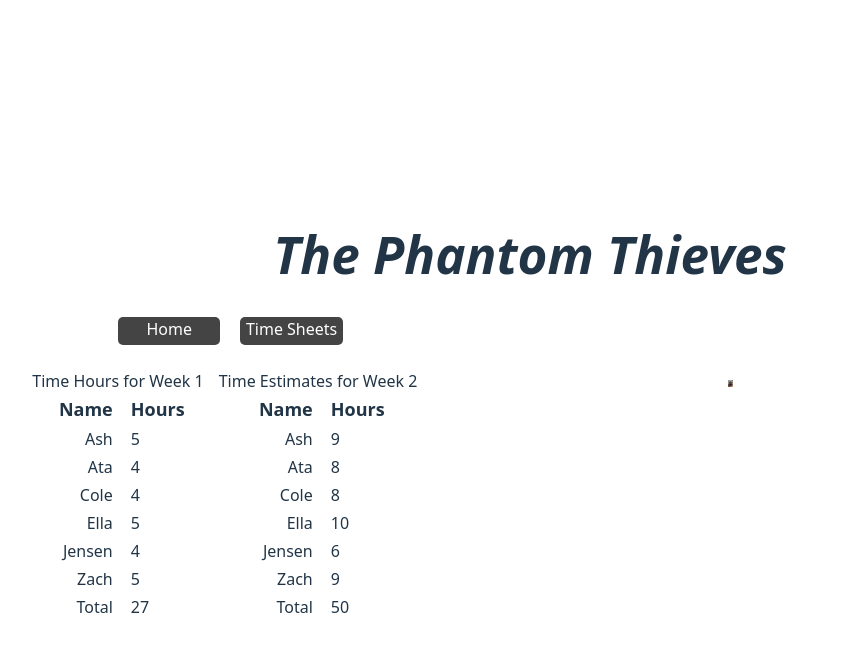
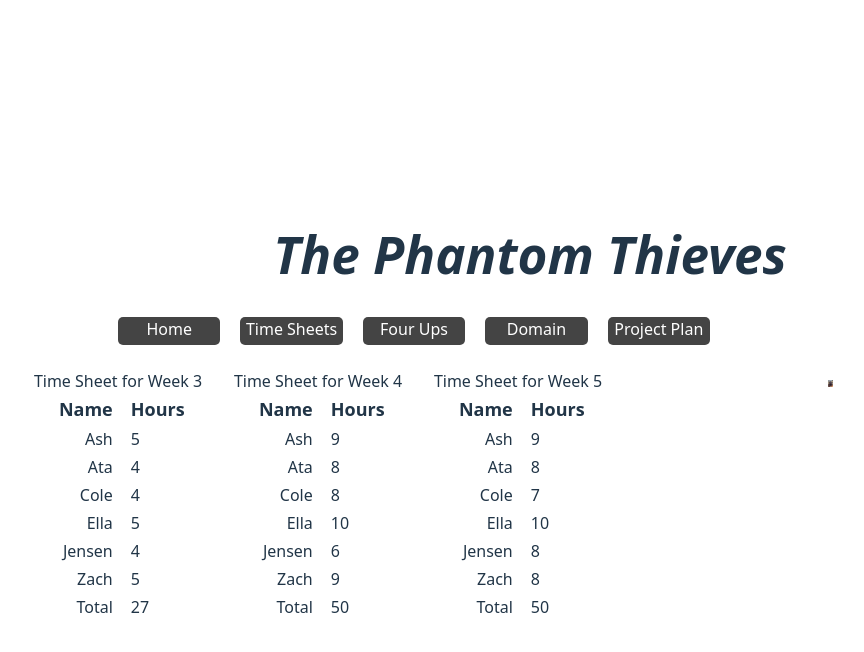
Before and after one commit to Ellamn/SWEN-561-PROJECT-WEBPAGE, a React (Vite) app: page / in a window 1280 px wide. Both pictures are taken after a click on the element "Time Sheets". Shown: the top 652 px of the page, without its empty margins (174-1038 px from the left). Built offline with nearby package versions, Linux system fonts and the light colour scheme.

Commit message:
added week 5 four ups and week 4 times to website

```diff
--- a/src/App.css
+++ b/src/App.css
@@ -3,6 +3,10 @@
   margin: 10rem;
   padding: 2rem;
   text-align: center;
+}
+
+.bold {
+  font-weight: bolder;
 }
 
 .logo {
@@ -109,6 +113,19 @@
   text-align: left;
 }
 
+.fourUpsTable {
+  width: 600px;
+  float: left;
+}
+
+.fourUpsHeader {
+  height: 40px;
+  font-weight: bolder;
+  background: black;
+  color: white;
+  width: 300px;
+}
+
 @media (prefers-color-scheme: light) {
   .navbarElement {
     color: white;
--- a/src/App.jsx
+++ b/src/App.jsx
@@ -1,11 +1,17 @@
 import ash from '/ash.png'
 import './App.css'
 import { useState } from 'react'
-import { Home } from './Home'
-import { Time } from './Time'
+import Home from './Home'
+import Time from './Time'
+import Domain from './Domain'
+import Plan from './Plan'
+import Fours from './Fours'
 
 const HOME = 1
 const TIME = 2
+const DOMAIN = 3
+const PLAN = 4
+const FOUR = 5
 
 function App() {
   const [show, setShow] = useState(HOME)
@@ -16,6 +22,9 @@ function App() {
       <div className='navbar'>
         <div className='navbarElement navbarElementFirst' onClick={() => setShow(1)}>Home</div>
         <div className='navbarElement' onClick={() => setShow(2)}>Time Sheets</div>
+        <div className='navbarElement' onClick={() => setShow(5)}>Four Ups</div>
+        <div className='navbarElement' onClick={() => setShow(3)}>Domain Model</div>
+        <div className='navbarElement' onClick={() => setShow(4)}>Project Plan</div>
       </div>
       <br/>
       {show === HOME ?
@@ -28,6 +37,21 @@ function App() {
         :
         null
       }
+      {show === DOMAIN ?
+        <Domain/>
+        :
+        null
+      }
+      {show === PLAN ?
+        <Plan/>
+        :
+        null
+      }
+      {show === FOUR ?
+        <Fours/>
+        :
+        null
+      }
       <img src={ash} alt="ash.png" className='ash'/>
     </div>
   )
--- /dev/null
+++ b/src/Domain.jsx
@@ -0,0 +1,5 @@
+export default function Domain() {
+    return (
+        <img src="CWA.drawio.png"></img>
+    )
+}
--- /dev/null
+++ b/src/Fours.jsx
@@ -0,0 +1,41 @@
+const WEEK_OBJECTS = [
+    {weekNumber: 5,
+        vision: 'To complete the last few documentation pieces of Sprint 0, as defined in Jira',
+        metrics: 'Work hours per team member, Jira completed task items',
+        risk: 'Worker availability, Demo validation - demo reveals issues with implementation',
+        plan: 'All team members complete their tasks in Jira, Items are verified by Dr.Rantanen'
+    }
+]
+
+export default function Fours() {
+    return (
+        <div className="timeTablesContainer">
+            {WEEK_OBJECTS.map((w) => {
+                return(
+                    <table key={w.weekNumber} className="fourUpsTable">
+                        <caption className="bold">4-up for Week {w.weekNumber}</caption>
+                        <tbody>
+                            <tr className="fourUpsHeader">
+                                <td>Vision/Objective</td>
+                                <td>Validation Metrics</td>
+                            </tr>
+                            <tr>
+                                <td>{w.vision}</td>
+                                <td>{w.metrics}</td>
+                            </tr>
+                            <tr className="fourUpsHeader">
+                                <td>Risks</td>
+                                <td>Action Plan</td>
+                            </tr>
+                            <tr>
+                                <td>{w.risk}</td>
+                                <td>{w.plan}</td>
+                            </tr>
+                        </tbody>
+                    </table>
+                )
+            })
+            }
+        </div>
+    )
+}
--- a/src/Home.jsx
+++ b/src/Home.jsx
@@ -1,4 +1,4 @@
-export function Home() {
+export default function Home() {
     return (
         <div>
             <h2>The Project</h2>
--- /dev/null
+++ b/src/Plan.jsx
@@ -0,0 +1,5 @@
+export default function Plan() {
+    return (
+        <embed src="CWAST Project Plan.pdf" width='800px' height='1000px'/>
+    )
+}
--- a/src/Time.jsx
+++ b/src/Time.jsx
@@ -1,76 +1,58 @@
-export function Time() {
+const WEEK_OBJECTS = [
+    {weekNumber: 3,
+        hours: [{name: 'Ash', hours: 5},
+                {name: 'Ata', hours: 4},
+                {name: 'Cole', hours: 4},
+                {name: 'Ella', hours: 5},
+                {name: 'Jensen', hours: 4},
+                {name: 'Zach', hours: 5},
+                {name: 'Total', hours: 27}]
+    },
+    {weekNumber: 4,
+        hours: [{name: 'Ash', hours: 9},
+                {name: 'Ata', hours: 8},
+                {name: 'Cole', hours: 8},
+                {name: 'Ella', hours: 10},
+                {name: 'Jensen', hours: 6},
+                {name: 'Zach', hours: 9},
+                {name: 'Total', hours: 50}]
+    },
+    {weekNumber: 5,
+        hours: [{name: 'Ash', hours: 9},
+                {name: 'Ata', hours: 8},
+                {name: 'Cole', hours: 7},
+                {name: 'Ella', hours: 10},
+                {name: 'Jensen', hours: 8},
+                {name: 'Zach', hours: 8},
+                {name: 'Total', hours: 50}]
+    }
+]
+
+export default function Time() {
     return (
         <div className="timeTablesContainer">
-            <table className="timeTable">
-                <caption>Time Hours for Week 1</caption>
+            {WEEK_OBJECTS.map((w) => {
+                return(
+                    <table key={w.weekNumber} className="timeTable">
+                        <caption>Time Sheet for Week {w.weekNumber}</caption>
+                        <tbody>
                             <tr className="timeTableRow tableHeader">
                                 <th className="timeTableName">Name</th>
                                 <th className="timeTableHours">Hours</th>
                             </tr>
-                <tr className="timeTableRow">
-                    <td className="timeTableName">Ash</td>
-                    <td className="timeTableHours">5</td>
+                            {w.hours.map((i) => {
+                                return (
+                                    <tr key={i.name} className="timeTableRow">
+                                        <td className="timeTableName">{i.name}</td>
+                                        <td className="timeTableHours">{i.hours}</td>
                                     </tr>
-                <tr className="timeTableRow">
-                    <td className="timeTableName">Ata</td>
-                    <td className="timeTableHours">4</td>
-                </tr>
-                <tr className="timeTableRow">
-                    <td className="timeTableName">Cole</td>
-                    <td className="timeTableHours">4</td>
-                </tr>
-                <tr className="timeTableRow">
-                    <td className="timeTableName">Ella</td>
-                    <td className="timeTableHours">5</td>
-                </tr>
-                <tr className="timeTableRow">
-                    <td className="timeTableName">Jensen</td>
-                    <td className="timeTableHours">4</td>
-                </tr>
-                <tr className="timeTableRow">
-                    <td className="timeTableName">Zach</td>
-                    <td className="timeTableHours">5</td>
-                </tr>
-                <tr className="timeTableRow">
-                    <td className="timeTableName">Total</td>
-                    <td className="timeTableHours">27</td>
-                </tr>
+                                )
+                            })}
+                        </tbody>
                     </table>
-            <table className="timeTable">
-                <caption>Time Estimates for Week 2</caption>
-                <tr className="tableHeader">
-                    <th className="timeTableName">Name</th>
-                    <th className="timeTableHours">Hours</th>
-                </tr>
-                <tr className="timeTableRow">
-                    <td className="timeTableName">Ash</td>
-                    <td className="timeTableHours">9</td>
-                </tr>
-                <tr className="timeTableRow">
-                    <td className="timeTableName">Ata</td>
-                    <td className="timeTableHours">8</td>
-                </tr>
-                <tr className="timeTableRow">
-                    <td className="timeTableName">Cole</td>
-                    <td className="timeTableHours">8</td>
-                </tr>
-                <tr className="timeTableRow">
-                    <td className="timeTableName">Ella</td>
-                    <td className="timeTableHours">10</td>
-                </tr>
-                <tr className="timeTableRow">
-                    <td className="timeTableName">Jensen</td>
-                    <td className="timeTableHours">6</td>
-                </tr>
-                <tr className="timeTableRow">
-                    <td className="timeTableName">Zach</td>
-                    <td className="timeTableHours">9</td>
-                </tr>
-                <tr className="timeTableRow">
-                    <td className="timeTableName">Total</td>
-                    <td className="timeTableHours">50</td>
-                </tr>
-            </table>
+                )
+            })
+            }
         </div>
     )
 }
```
Also changed, not shown: public/CWA.drawio.png (added), 1 other file (tests, documents, lock files or other folders). Lines whose indentation alone changed are shown as unchanged.
